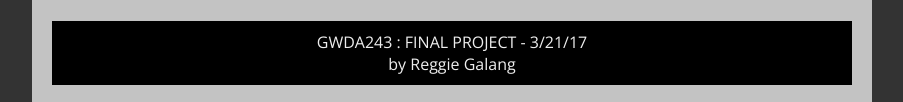
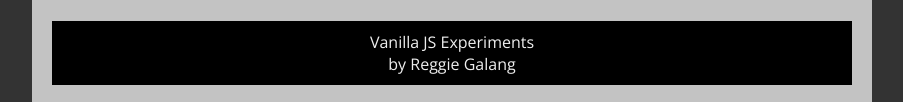
Before and after one commit to reguv760/js-experiments, a plain HTML site: page beatBox.html in a window 1280 px wide. Shown: the part 892-994 px from the top of the page, without its empty margins (188-1091 px from the left). Drawn offline with nearby package versions, Linux system fonts and the light colour scheme.

Commit message:
update title + footer

```diff
--- a/beatBox.html
+++ b/beatBox.html
@@ -2,7 +2,7 @@
 <html>
   <head>
     <meta charset="UTF-8" />
-    <title>Reggie Galang - GWDA243 : FINAL</title>
+    <title>Vanilla JS Experiments</title>
     <link href="style/style.css" rel="stylesheet" />
   </head>
 
@@ -39,7 +39,7 @@
       </section>
 
       <footer>
-        GWDA243 : FINAL PROJECT - 3/21/17<br />
+        Vanilla JS Experiments<br />
         by Reggie Galang
       </footer>
     </div>
```
Also changed, not shown: index.html (+1 -1 lines), polkadot.html (+2 -2 lines), slideShow.html (+2 -2 lines).
